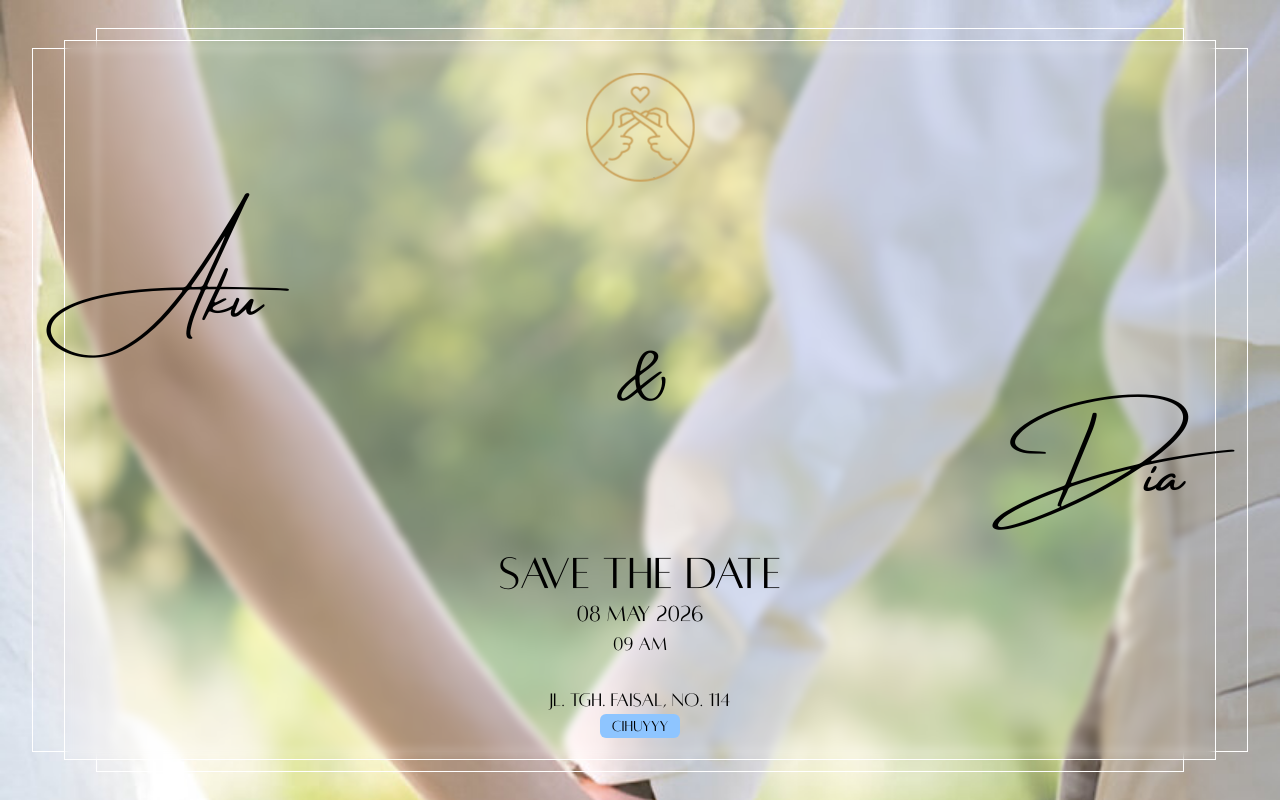
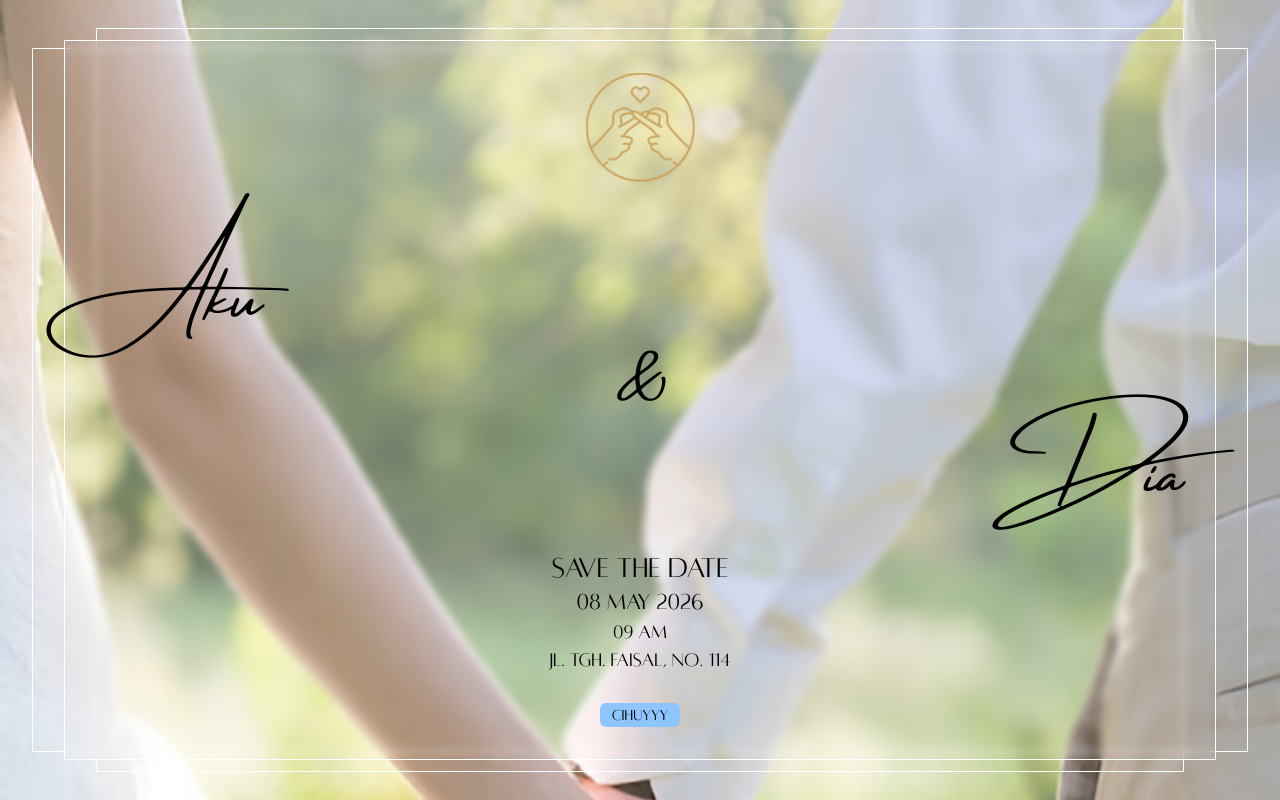
Before and after one commit to laluferdianyusuf/WEDDING-CONCEPT, a React (Vite) app: page / in a window 1280 px wide. Built offline with nearby package versions, Linux system fonts and the light colour scheme.

Commit message:
fix padding

```diff
--- a/src/components/Cover.jsx
+++ b/src/components/Cover.jsx
@@ -36,10 +36,10 @@ export default function Cover({ closeModal }) {
             </h1>
           </div>
           <div className="font-[Alta] text-center text-black">
-            <p className="text-5xl">save the date</p>
+            <p className="text-3xl">save the date</p>
             <p className="text-2xl">08 May 2026</p>
             <p className="text-xl">09 AM</p>
-            <p className="text-xl pt-7">Jl. TGH. Faisal, No. 114</p>
+            <p className="text-xl">Jl. TGH. Faisal, No. 114</p>
           </div>
         </div>
         <button
```
